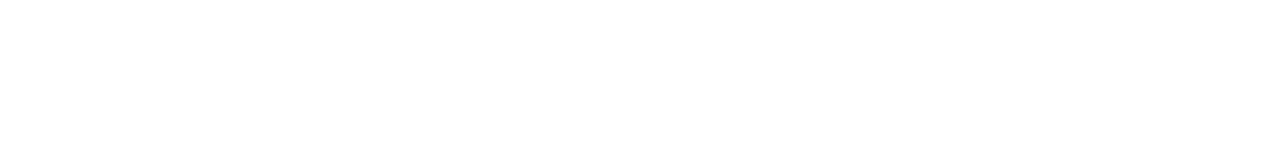
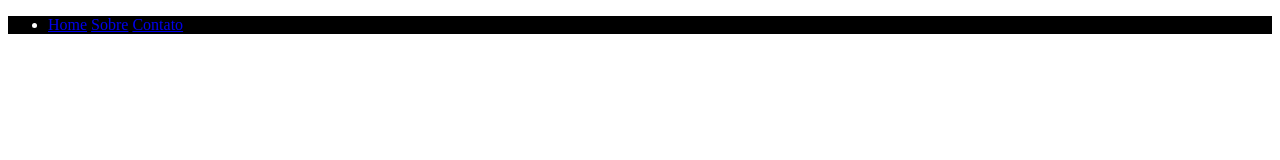
Before and after one commit to thiagocontaparatestes/teste_repositorio, a plain HTML site: page index.html in a window 1280 px wide. Drawn offline with Linux system fonts and the light colour scheme.

Commit message:
adicionando o header

```diff
--- a/index.html
+++ b/index.html
@@ -4,8 +4,20 @@
   <meta charset="UTF-8">
   <meta name="viewport" content="width=device-width, initial-scale=1.0">
   <title>Document</title>
+
+  <link rel="stylesheet" href="style.css">
 </head>
 <body>
 
+  <header>
+    <ul>
+      <li>
+        <a href="#">Home</a>
+        <a href="#">Sobre</a>
+        <a href="#">Contato</a>
+      </li>
+    </ul>
+  </header>
+
 </body>
 </html>
--- /dev/null
+++ b/style.css
@@ -0,0 +1,4 @@
+header {
+  background: black;
+  color: white;
+}
```
